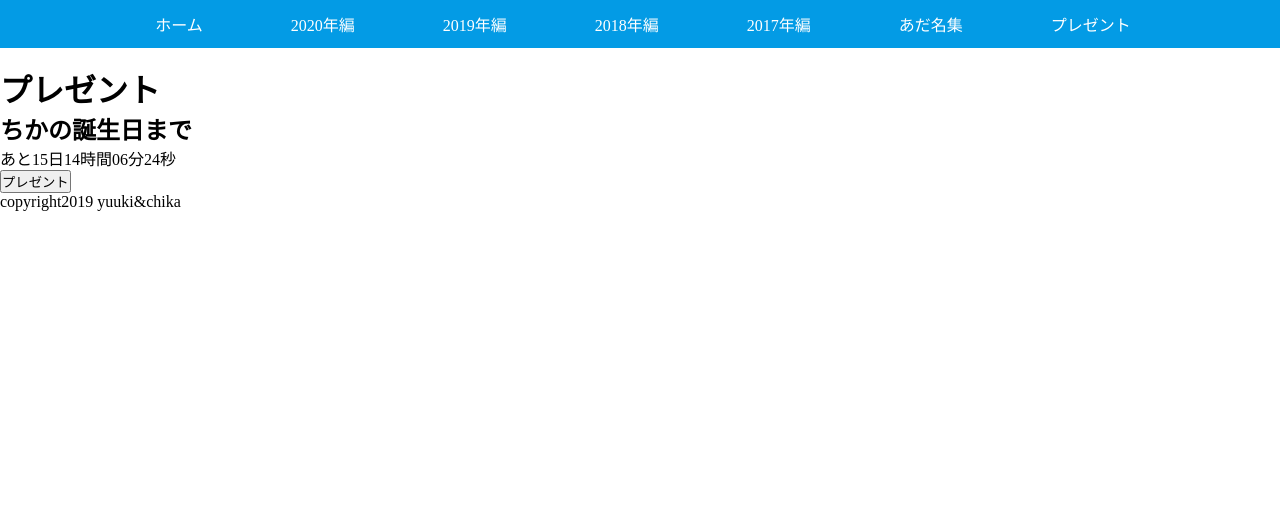
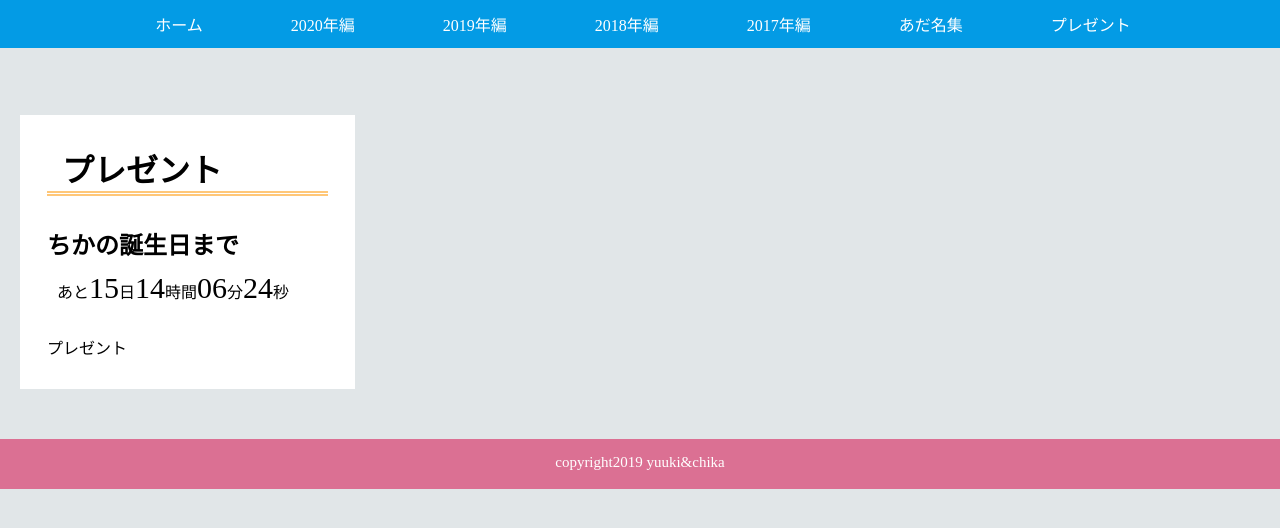
Before and after one commit to onodayuuki/memory, a PHP site: page /present.html in a window 1280 px wide. Shown: the top 528 px of the page. Run offline with PHP 8.4, Linux system fonts and the light colour scheme.

Commit message:
Update present.css

```diff
--- a/css/present.css
+++ b/css/present.css
@@ -1,102 +1,406 @@
-<!DOCTYPE HTML>
-<html>
-<head>
-	<meta http-equiv="content-type" charset="utf-8">
-	<meta name="viewport" content="width=device-width,initial-scale=1.0">
-	<link rel="stylesheet" type="text/css" href="css/present.css">
-	<link rel="stylesheet" type="text/css" href="css/copy.css">
-	<link rel="stylesheet" type="text/css" href="css/copy.css" media="screen and (max-width: 767px)">
-	<link href="slick/slick-theme.css" rel="stylesheet" type="text/css">
-	<link href="slick/slick.css" rel="stylesheet" type="text/css">
-	<script src="https://code.jquery.com/jquery-3.4.1.js"></script>
-	<script type="text/javascript" src="slick/slick.min.js"></script>
-	<title>思い出</title>
-</head>
-<body>
-<div class="cp_cont">
-	<input type="checkbox" id="cp_toggle03">
-	<div class="cp_mobilebar">
-		<label for="cp_toggle03" class="cp_menuicon">
-			<span></span>
-		</label>
-	</div>
-	<header class="cp_offcm03">
-	<nav>
-		<ul>
-			<li><a href="top.html">ホーム</a></li>
-			<li><a href="memory2020.html">2020年編</a></li>
-			<li><a href="memory2019.html">2019年編</a></li>
-			<li><a href="memory2018.html">2018年編</a></li>
-			<li><a href="memory2017.html">2017年編</a></li>
-			<li><a href="nickname.html">あだ名集</a></li>
-			<li><a href="present.html">プレゼント</a></li>
-		</ul>
-	</nav>
-	</header>
-</div>
+@charset "UTF-8";
 
-<div class="contentsArea">
-	<div class="mainArea">
-		<h1>プレゼント</h1>
-		<section>
-			<h2>ちかの誕生日まで</h2>
-			<p class="timer">あと<span class="time" id="day"></span>日<span class="time" id="hour"></span>時間<span class="time" id="min"></span>分<span class="time" id="sec"></span>秒</p>
-		</section>
-		<input type="submit" value="プレゼント" onclick="present();">
+/*!
+ * ress.css • v1.2.2
+ * MIT License
+ * github.com/filipelinhares/ress
+ */
 
-		<script>
-		'use strict'
+/* # =================================================================
+   # Global selectors
+   # ================================================================= */
 
-		function countdown(due){
-			const now = new Date();
+html {
+  box-sizing: border-box;
+  overflow-y: scroll; /* All browsers without overlaying scrollbars */
+  -webkit-text-size-adjust: 100%; /* iOS 8+ */
+}
 
-			const rest = due.getTime() - now.getTime();
-			const sec = Math.floor(rest / 1000) % 60;
-			const min = Math.floor(rest / 1000 / 60) % 60;
-			const hours = Math.floor(rest / 1000 / 60 / 60) % 24;
-			const days = Math.floor(rest / 1000 / 60 / 60 / 24);
-			const count = [days, hours, min, sec];
+*,
+::before,
+::after {
+  background-repeat: no-repeat; /* Set `background-repeat: no-repeat` to all elements and pseudo elements */
+  box-sizing: inherit;
+}
 
-			return count;
-		}
+::before,
+::after {
+  text-decoration: inherit; /* Inherit text-decoration and vertical align to ::before and ::after pseudo elements */
+  vertical-align: inherit;
+}
 
-		const goal = new Date(2019, 9, 21);
-		/* goal.setHours(23);
-		goal.setMinutes(59);
-		goal.setSeconds(59); */
-		/* console.log(countdown(goal)); */
+* {
+  padding: 0; /* Reset `padding` and `margin` of all elements */
+  margin: 0;
+}
 
-		function recalc(){
-			const counter = countdown(goal);
-			document.getElementById('day').textContent = counter[0];
-			document.getElementById('hour').textContent = counter[1];
-			document.getElementById('min').textContent = String(counter[2]).padStart(2,'0');
-			document.getElementById('sec').textContent = String(counter[3]).padStart(2,'0');
-			refresh();
-		}
+/* # =================================================================
+   # General elements
+   # ================================================================= */
 
-		function refresh(){
-			setTimeout(recalc, 1000);
-		}
-		recalc();
+/* Add the correct display in iOS 4-7.*/
+audio:not([controls]) {
+  display: none;
+  height: 0;
+}
 
-		function present(){
-			let answer = window.prompt('4ケタの数字を入力してね！！');
+hr {
+  overflow: visible; /* Show the overflow in Edge and IE */
+}
 
-			if(answer == 4221){
-				alert('大正解ーーーーーーーーーーーーー！！１つ目のプレゼントだよ( ・∇・)');
-				window.location.href='https://yuukichika0410.github.io/memory/disney.html';
-			}else if(answer != 4221 ){
-				alert('残念でしたーーー！！');
+/*
+* Correct `block` display not defined for any HTML5 element in IE 8/9
+* Correct `block` display not defined for `details` or `summary` in IE 10/11
+* and Firefox
+* Correct `block` display not defined for `main` in IE 11
+*/
+article,
+aside,
+details,
+figcaption,
+figure,
+footer,
+header,
+main,
+menu,
+nav,
+section,
+summary {
+  display: block;
+}
 
-			}
-		}
-		</script>
+summary {
+  display: list-item; /* Add the correct display in all browsers */
+}
 
-	</div>
-</div>
-<footer>
-	<p>copyright2019 yuuki&chika</p>
-</footer>
-</body>
-</html>
+small {
+  font-size: 80%; /* Set font-size to 80% in `small` elements */
+}
+
+[hidden],
+template {
+  display: none; /* Add the correct display in IE */
+}
+
+abbr[title] {
+  border-bottom: 1px dotted; /* Add a bordered underline effect in all browsers */
+  text-decoration: none; /* Remove text decoration in Firefox 40+ */
+}
+
+a {
+  background-color: transparent; /* Remove the gray background on active links in IE 10 */
+  -webkit-text-decoration-skip: objects; /* Remove gaps in links underline in iOS 8+ and Safari 8+ */
+}
+
+a:active,
+a:hover {
+  outline-width: 0; /* Remove the outline when hovering in all browsers */
+}
+
+code,
+kbd,
+pre,
+samp {
+  font-family: monospace, monospace; /* Specify the font family of code elements */
+}
+
+b,
+strong {
+  font-weight: bolder; /* Correct style set to `bold` in Edge 12+, Safari 6.2+, and Chrome 18+ */
+}
+
+dfn {
+  font-style: italic; /* Address styling not present in Safari and Chrome */
+}
+
+/* Address styling not present in IE 8/9 */
+mark {
+  background-color: #ff0;
+  color: #000;
+}
+
+/* https://gist.github.com/unruthless/413930 */
+sub,
+sup {
+  font-size: 75%;
+  line-height: 0;
+  position: relative;
+  vertical-align: baseline;
+}
+
+sub {
+  bottom: -0.25em;
+}
+
+sup {
+  top: -0.5em;
+}
+
+/* # =================================================================
+   # Forms
+   # ================================================================= */
+
+input {
+  border-radius: 0;
+}
+
+/* Apply cursor pointer to button elements */
+button,
+[type="button"],
+[type="reset"],
+[type="submit"],
+[role="button"] {
+  cursor: pointer;
+}
+
+/* Replace pointer cursor in disabled elements */
+[disabled] {
+  cursor: default;
+}
+
+[type="number"] {
+  width: auto; /* Firefox 36+ */
+}
+
+[type="search"] {
+  -webkit-appearance: textfield; /* Safari 8+ */
+}
+
+[type="search"]::-webkit-search-cancel-button,
+[type="search"]::-webkit-search-decoration {
+  -webkit-appearance: none; /* Safari 8 */
+}
+
+textarea {
+  overflow: auto; /* Internet Explorer 11+ */
+  resize: vertical; /* Specify textarea resizability */
+}
+
+button,
+input,
+optgroup,
+select,
+textarea {
+  font: inherit; /* Specify font inheritance of form elements */
+}
+
+optgroup {
+  font-weight: bold; /* Restore the font weight unset by the previous rule. */
+}
+
+button {
+  overflow: visible; /* Address `overflow` set to `hidden` in IE 8/9/10/11 */
+}
+
+/* Remove inner padding and border in Firefox 4+ */
+button::-moz-focus-inner,
+[type="button"]::-moz-focus-inner,
+[type="reset"]::-moz-focus-inner,
+[type="submit"]::-moz-focus-inner {
+  border-style: 0;
+  padding: 0;
+}
+
+/* Replace focus style removed in the border reset above */
+button:-moz-focusring,
+[type="button"]::-moz-focus-inner,
+[type="reset"]::-moz-focus-inner,
+[type="submit"]::-moz-focus-inner {
+  outline: 1px dotted ButtonText;
+}
+
+button,
+html [type="button"], /* Prevent a WebKit bug where (2) destroys native `audio` and `video`controls in Android 4 */
+[type="reset"],
+[type="submit"] {
+  -webkit-appearance: button; /* Correct the inability to style clickable types in iOS */
+}
+
+button,
+select {
+  text-transform: none; /* Firefox 40+, Internet Explorer 11- */
+}
+
+/* Remove the default button styling in all browsers */
+button,
+input,
+select,
+textarea {
+  background-color: transparent;
+  border-style: none;
+  color: inherit;
+}
+
+/* Style select like a standard input */
+select {
+  -moz-appearance: none; /* Firefox 36+ */
+  -webkit-appearance: none; /* Chrome 41+ */
+}
+
+select::-ms-expand {
+  display: none; /* Internet Explorer 11+ */
+}
+
+select::-ms-value {
+  color: currentColor; /* Internet Explorer 11+ */
+}
+
+legend {
+  border: 0; /* Correct `color` not being inherited in IE 8/9/10/11 */
+  color: inherit; /* Correct the color inheritance from `fieldset` elements in IE */
+  display: table; /* Correct the text wrapping in Edge and IE */
+  max-width: 100%; /* Correct the text wrapping in Edge and IE */
+  white-space: normal; /* Correct the text wrapping in Edge and IE */
+}
+
+::-webkit-file-upload-button {
+  -webkit-appearance: button; /* Correct the inability to style clickable types in iOS and Safari */
+  font: inherit; /* Change font properties to `inherit` in Chrome and Safari */
+}
+
+[type="search"] {
+  -webkit-appearance: textfield; /* Correct the odd appearance in Chrome and Safari */
+  outline-offset: -2px; /* Correct the outline style in Safari */
+}
+
+/* # =================================================================
+   # Specify media element style
+   # ================================================================= */
+
+img {
+  border-style: none; /* Remove border when inside `a` element in IE 8/9/10 */
+}
+
+/* Add the correct vertical alignment in Chrome, Firefox, and Opera */
+progress {
+  vertical-align: baseline;
+}
+
+svg:not(:root) {
+  overflow: hidden; /* Internet Explorer 11- */
+}
+
+audio,
+canvas,
+progress,
+video {
+  display: inline-block; /* Internet Explorer 11+, Windows Phone 8.1+ */
+}
+
+/* # =================================================================
+   # Accessibility
+   # ================================================================= */
+
+/* Hide content from screens but not screenreaders */
+@media screen {
+  [hidden~="screen"] {
+    display: inherit;
+  }
+  [hidden~="screen"]:not(:active):not(:focus):not(:target) {
+    position: absolute !important;
+    clip: rect(0 0 0 0) !important;
+  }
+}
+
+/* Specify the progress cursor of updating elements */
+[aria-busy="true"] {
+  cursor: progress;
+}
+
+/* Specify the pointer cursor of trigger elements */
+[aria-controls] {
+  cursor: pointer;
+}
+
+/* Specify the unstyled cursor of disabled, not-editable, or otherwise inoperable elements */
+[aria-disabled] {
+  cursor: default;
+}
+
+/* # =================================================================
+   # Selection
+   # ================================================================= */
+
+/* Specify text selection background color and omit drop shadow */
+
+::-moz-selection {
+  background-color: #b3d4fc; /* Required when declaring ::selection */
+  color: #000;
+  text-shadow: none;
+}
+
+::selection {
+  background-color: #b3d4fc; /* Required when declaring ::selection */
+  color: #000;
+  text-shadow: none;
+}
+
+body{
+	background: rgba(225,230,232,1);
+}
+.contentsArea{
+	padding: 50px 20px;
+	display: flex;
+}
+.menuArea{
+	margin: 0px 30px 0px 0px;
+}
+.mainArea{
+	background-color: white;
+	width: 335px;
+	padding:30px 27px;
+}
+.nicknameArea{
+	padding: 20px 5px;
+}
+h1{
+	padding:0px 0px 0px 15px;
+	border-bottom: double 5px #FFC778;
+}
+.font{
+	font-size:22px;
+}
+.font2{
+	font-size:20px;
+}
+.center{
+	text-align: center;
+}
+section{
+	padding: 30px 0px;
+}
+.timer{
+	padding: 10px 0px 0px 10px;
+}
+.time{
+	font-size:30px;
+}
+.btn-square-so-pop{
+	position:relative;
+	display:inline-block;
+	padding:0.25em 0.5em;
+	text-decoration:none;
+	color:#fff;
+	background:#fd9535;
+	border-radius:4px;
+	box-shadow:inset 0 2px 0 rgba(255,255,255,0.2), inset 0 -2px 0 rgba(0,0,0,0.05);
+	font-weight:bold;
+	border:solid 2px #d37d00;
+}
+.btn-square-so-pop:active{
+	box-shadow: 0 0 2px rgba(0,0,0,0.30);
+}
+.botton{
+	padding:20px 0px 0px 150px;
+}
+footer{
+	height: 50px;
+	background-color: palevioletred;
+}
+
+footer p{
+	font-size: 15px;
+	text-align: center;
+	color: #ffffff;
+	padding: 15px 30px 0px 30px;
+}
```
